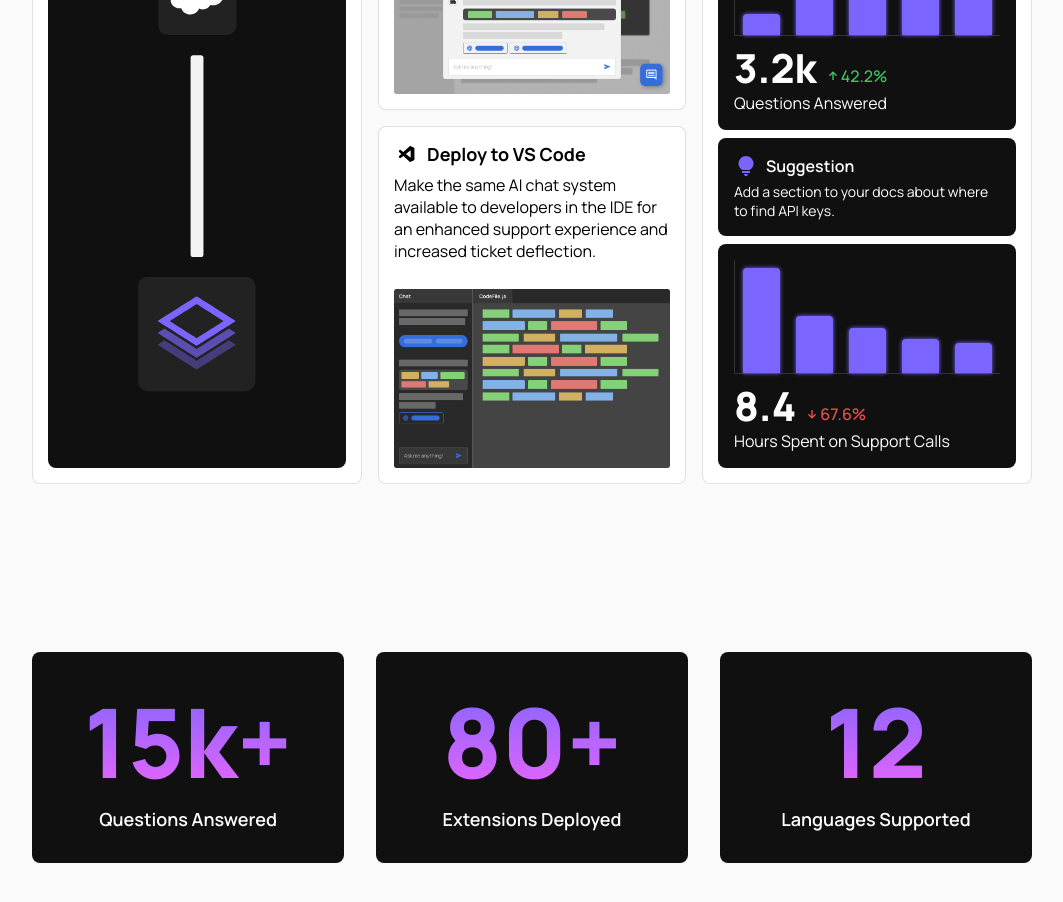
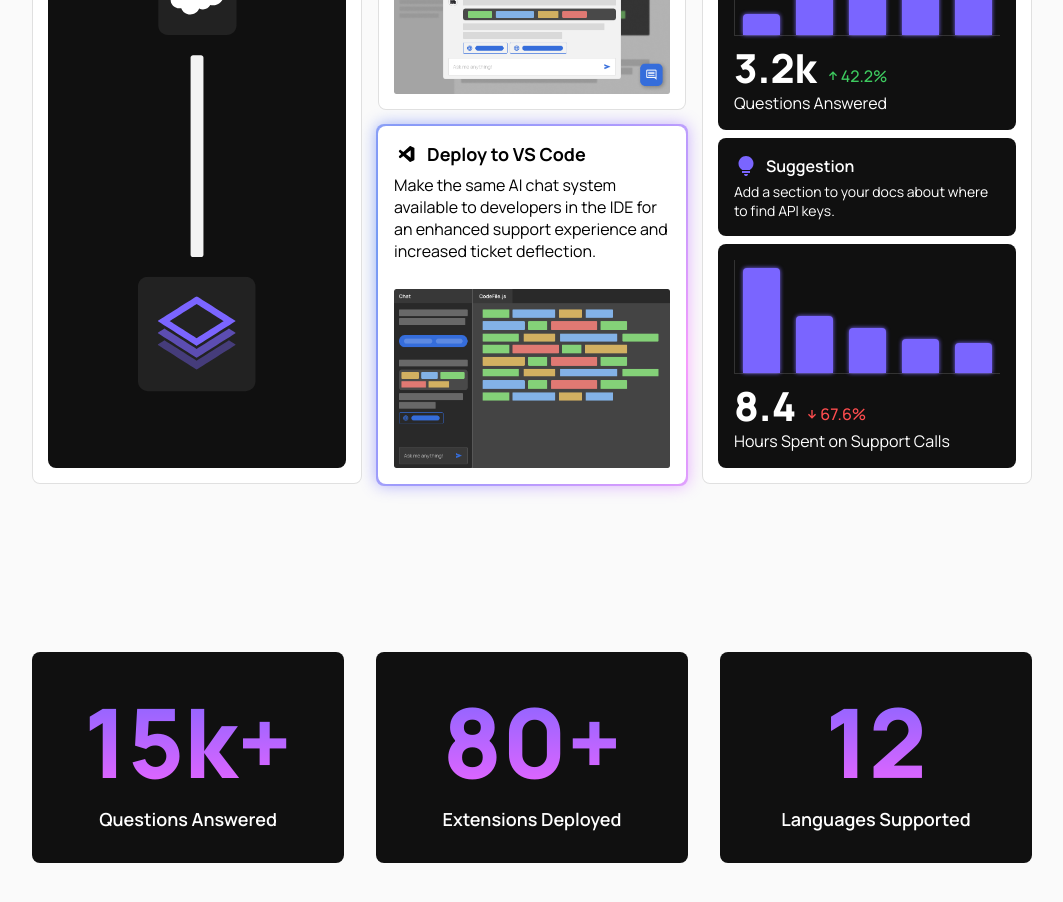
Before and after one commit to buildwithlayer/layer-website, a React (Create React App) app: page / in a window 1280 px wide. Shown: the part 1480-2382 px from the top of the page, without its empty margins (108-1171 px from the left). Built offline with nearby package versions, Linux system fonts and the light colour scheme.

Commit message:
Animated border on VS Code block

```diff
--- a/src/components/Card.tsx
+++ b/src/components/Card.tsx
@@ -9,6 +9,7 @@ const Card = ({
   styleOverrides,
   imageStyleOverrides,
   imageElementOverride,
+  className,
 }: {
   label: string;
   icon: React.ReactNode;
@@ -17,6 +18,7 @@ const Card = ({
   styleOverrides?: React.CSSProperties;
   imageStyleOverrides?: React.CSSProperties;
   imageElementOverride?: React.ReactNode;
+  className?: string;
 }) => {
   return (
     <div
@@ -32,6 +34,7 @@ const Card = ({
         backgroundColor: "white",
         ...styleOverrides,
       }}
+      className={className}
     >
       <div
         style={{
--- a/src/index.css
+++ b/src/index.css
@@ -63,3 +63,55 @@ p {
     height: var(--target-height);
   }
 }
+
+/* Animated border */
+
+:root {
+  --clr-1: #f565ff;
+  --clr-2: #7a65ff;
+  --clr-3: rgb(41, 101, 239);
+  --bg-clr: #e0e0e0;
+}
+
+@property --gradient-angle {
+  syntax: "<angle>";
+  initial-value: 0deg;
+  inherits: false;
+}
+
+.animated-border {
+  position: relative;
+  background: white;
+}
+
+.animated-border::after,
+.animated-border::before {
+  content: "";
+  z-index: -1;
+  position: absolute;
+  inset: -2px;
+  border-radius: inherit;
+  background: conic-gradient(
+    from var(--gradient-angle),
+    var(--clr-1),
+    var(--clr-2),
+    var(--clr-3),
+    var(--clr-2),
+    var(--clr-1)
+  );
+  animation: rotation 3s linear infinite, fadeIn 1s forwards;
+  opacity: 0.5;
+}
+
+.animated-border::after {
+  filter: blur(8px);
+}
+
+@keyframes rotation {
+  0% {
+    --gradient-angle: 0deg;
+  }
+  100% {
+    --gradient-angle: 360deg;
+  }
+}
--- a/src/sections/LayerInAction.tsx
+++ b/src/sections/LayerInAction.tsx
@@ -306,7 +306,8 @@ const LayerInAction = ({
               icon={<VSCodeIcon />}
               text="Make the same AI chat system available to developers in the IDE for an enhanced support experience and increased ticket deflection."
               image={DeployToVSCodeImage}
-              styleOverrides={{ height: "100%" }}
+              styleOverrides={{ height: "100%", boxShadow: "none" }}
+              className="animated-border"
             />
           </div>
           <Card
```
